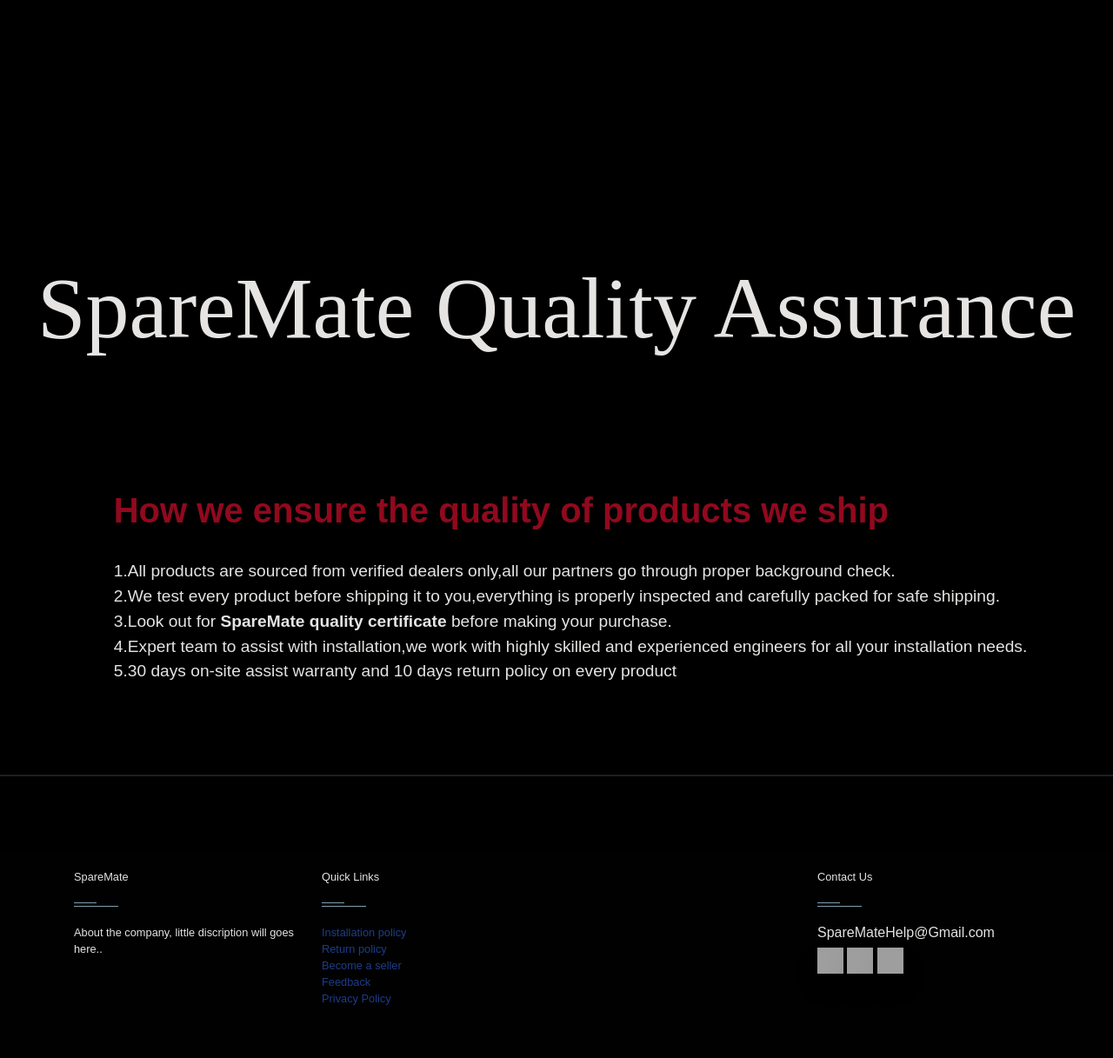
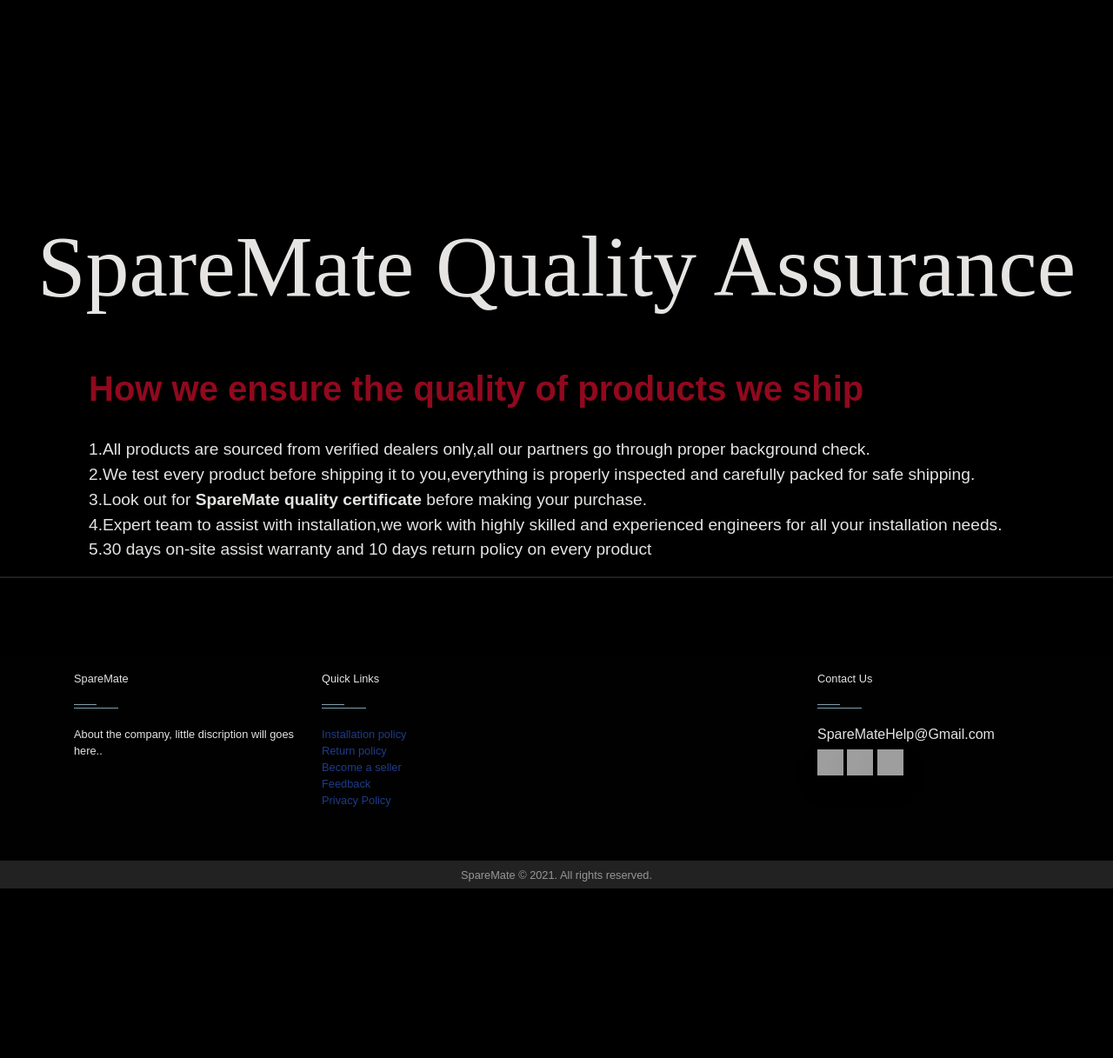
Before and after one commit to SHREYANKKK/SpareMate, a Flask app: page /quality in a window 1280 px wide. Shown: the part 100-1317 px from the top of the page at 87% size. After the commit the page ends 1122 px from the top, so only its background shows below. Run offline with Flask 2, Linux system fonts and the light colour scheme; some libraries are stand-ins or nearby versions; grey boxes are pictures that could not be loaded.

Commit message:
fixed layout of few pages

```diff
--- a/shop/templates/customer/quality.html
+++ b/shop/templates/customer/quality.html
@@ -3,24 +3,20 @@
 {% include '_messages.html'%}
 <head>
 <style>
-  .how{
-    display: table;
-margin-left: auto;
-    margin-right:auto;
-    margin-top: 50;
-
+    h2,h3{
+        color:#e5e4e2;
 
     }
-  @media only screen and (max-width: 600px) {
+    .info{
+        padding-left: 70px;
+    }
+    h1{
+        color:#91091e;
+    }
+    p{
+        color:#e5e4e2;
+    }
 
-    .how{
-
-margin-left: auto;
-    margin-right:auto;
-    margin-top: 290px;
-
-    }
-  }
   .qoute1{
   font-size:40px;
   color:#91091e;
@@ -38,7 +34,7 @@
 margin-left: auto;
 
     margin-right:auto;
-    margin-top: 100px;
+    margin-top: 150px;
 
 
   }
@@ -75,6 +71,18 @@
   .navbar .nav-item .dropdown-menu{ display: none; }
   .navbar .nav-item:hover .dropdown-menu{ display: block; }
 
+  .welcome{
+  background-image: url('/static/op.png');
+  background-repeat: no-repeat;
+  background-position: center;
+  background-size: 500px 500px;
+  width: 100%;
+  height:100%;
+  padding-top:500px;
+  display: table;
+  margin-left: auto;
+  margin-right:auto;
+  }
 
   .hero{
     font-size:100px;
@@ -145,6 +153,27 @@
   }
 
   @media only screen and (max-width: 600px) {
+
+    .qoute1{
+
+      font-size: 6vw;
+      margin-left: auto;
+      margin-right: auto;
+      display: table;
+    }
+
+.info{
+
+
+  max-width: 80%;
+}
+
+
+
+
+
+
+
     .card{
     border: 2px solid #F5F5F5;
     border-radius: 40px;
@@ -185,7 +214,7 @@
 
   }
   .hero{
-    font-size:100px;
+    font-size:10vw;
     margin-top: 80px;
     font-family: Corbert Condensed Italic;
     color:#e5e4e2 ;
@@ -260,17 +289,14 @@
 
 
 <!--header-->
-<div class="welcome">
-<br>
-<br>
-<br>
-<br>
 
-<h1 align="center" class="hero">SpareMate Quality Assurance</font></h1>
-<div class="how">
 
 <br>
 <br>
+<h1 align="center" class="hero">SpareMate Quality Assurance</font></h1>
+<br>
+<br>
+<div class="info">
   <ul color="red">
     <h3 class="qoute1"><b>How we ensure the quality of products we ship</h3></font></b>
     <br>
@@ -282,10 +308,6 @@
   </ul>
   </div>
 </div>
-<br>
-<br>
-<br>
-
 </div>
 <hr color="white" style="opacity: 0.9;">
 <br>
```
Also changed, not shown: shop/templates/customer/policy.html (+16 -1 lines). Lines whose indentation alone changed are shown as unchanged.
